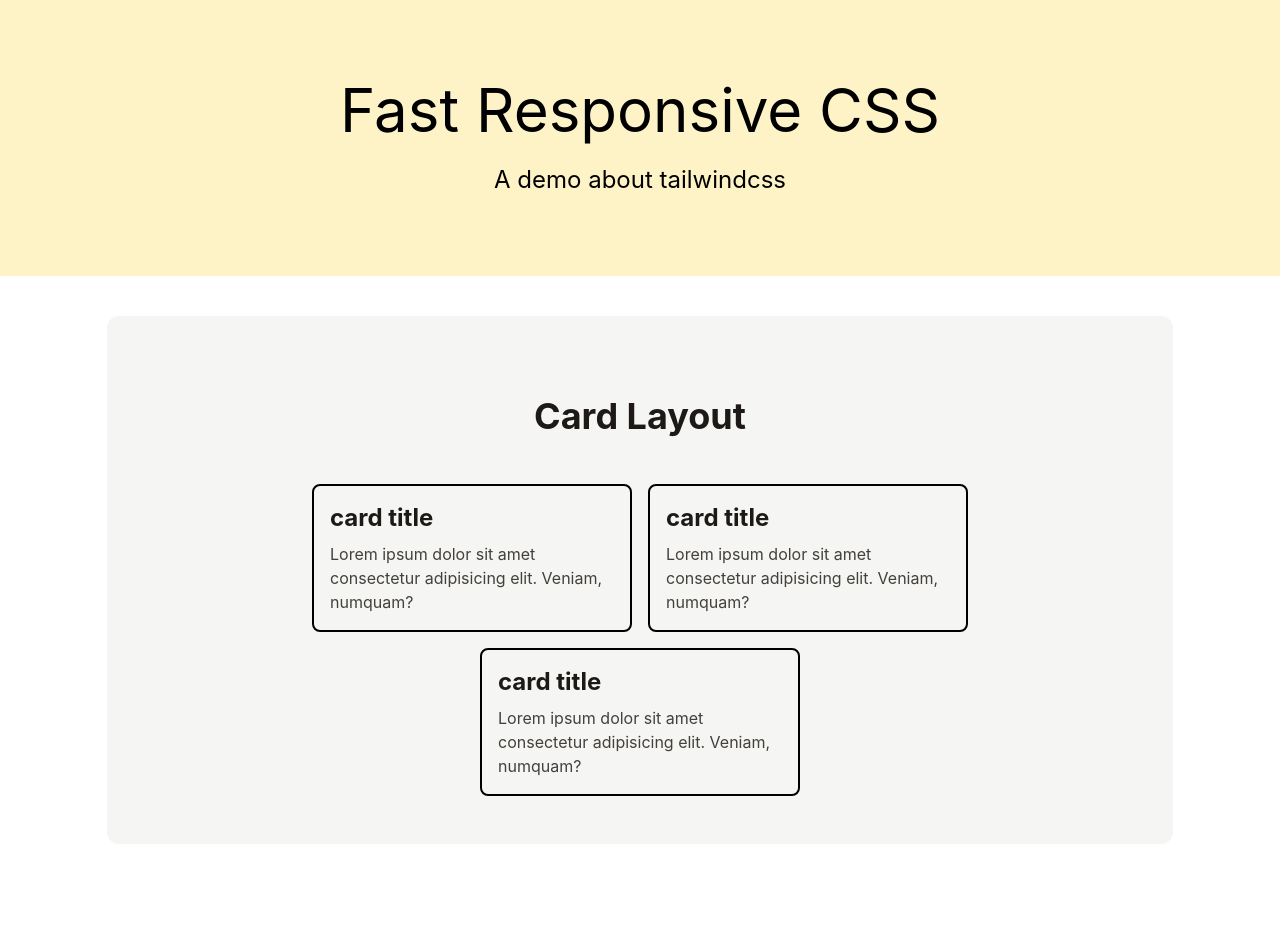
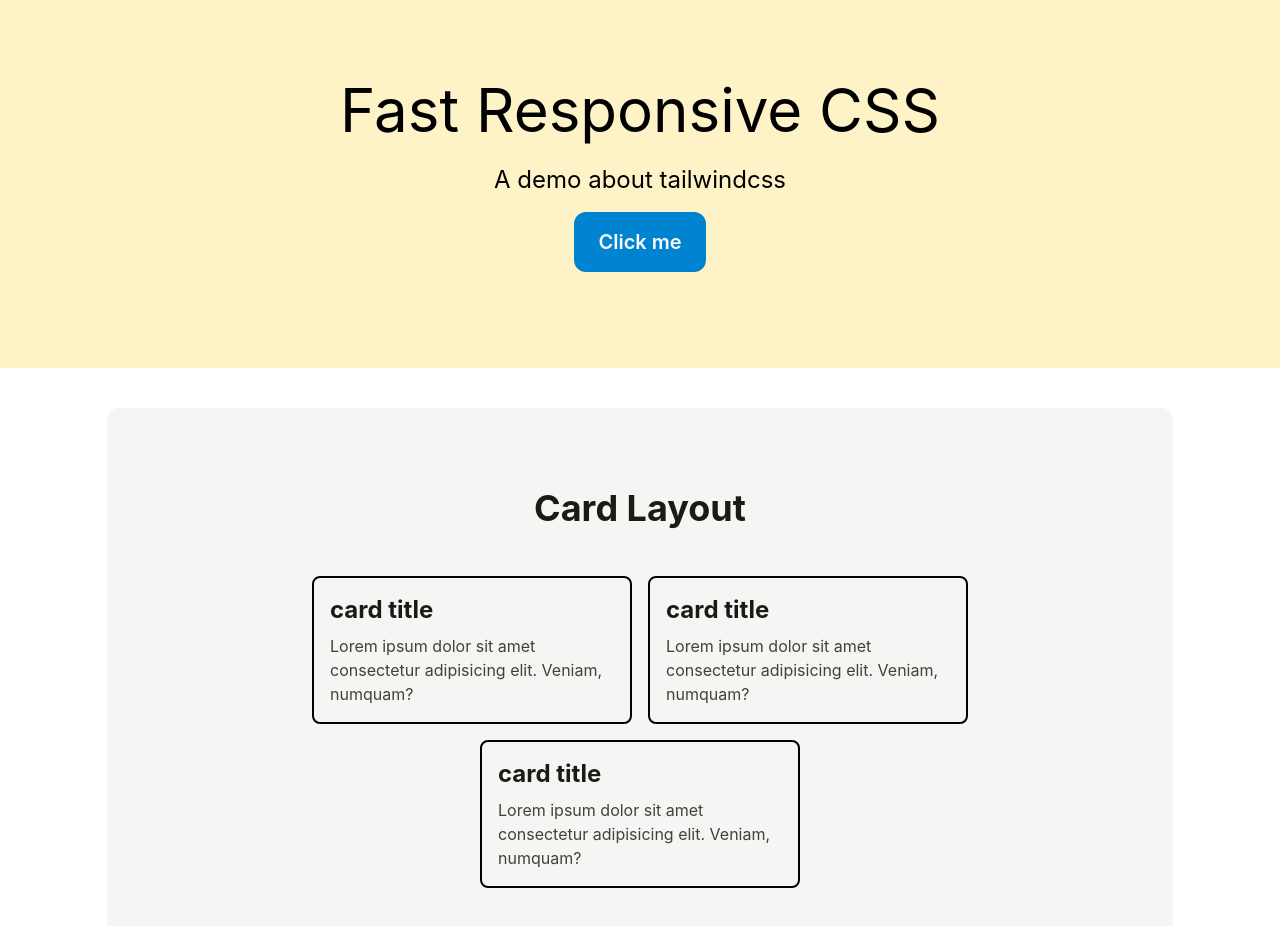
Before and after one commit to ashx3s/tw-icon-demo-inclass, a website: page index.html in a window 1280 px wide. Before the commit the page ends 844 px from the top, so only its background shows below. Drawn offline with Linux system fonts and the light colour scheme.

Commit message:
hover example

```diff
--- a/index.html
+++ b/index.html
@@ -13,24 +13,43 @@
     <header class="mb-4 md:mb-10 mx-auto bg-amber-100  p-10 md:p-20 text-center">
       <h1 class="text-3xl md:text-6xl mb-2 md:mb-6">Fast Responsive CSS</h1>
       <p class="text-lg md:text-2xl">A demo about tailwindcss</p>
+      <div>
+
+
+
+        <button
+          class="bg-sky-600 text-stone-50 hover:bg-sky-400 hover:shadow-lg duration-300 ease-out text-xl font-semibold my-4 px-6 py-4 w-fit rounded-xl">Click
+          me</button>
+
+
+
+
+      </div>
     </header>
+
     <section class="bg-stone-100 mx-auto p-8 lg:p-12 w-11/12 xl:w-5/6 rounded-xl">
+
       <header class="mb-4 p-4 md:p-8 text-center">
         <h2 class="text-2xl md:text-4xl text-stone-900 font-bold">Card Layout</h2>
       </header>
+
       <div class="flex justify-center flex-wrap gap-4">
+
         <article class="w-full sm:w-80 border-2 p-4 rounded-lg">
           <h3 class="text-2xl font-bold mb-2 text-stone-900">card title</h3>
           <p class="text-stone-700">Lorem ipsum dolor sit amet consectetur adipisicing elit. Veniam, numquam?</p>
         </article>
+
         <article class="w-full sm:w-80 border-2 p-4 rounded-lg">
           <h3 class="text-2xl font-bold mb-2 text-stone-900">card title</h3>
           <p class="text-stone-700">Lorem ipsum dolor sit amet consectetur adipisicing elit. Veniam, numquam?</p>
         </article>
+
         <article class="w-full sm:w-80 border-2 p-4 rounded-lg">
           <h3 class="text-2xl font-bold mb-2 text-stone-900">card title</h3>
           <p class="text-stone-700">Lorem ipsum dolor sit amet consectetur adipisicing elit. Veniam, numquam?</p>
         </article>
+
       </div>
     </section>
   </main>
```
Also changed, not shown: assets/main.css.
